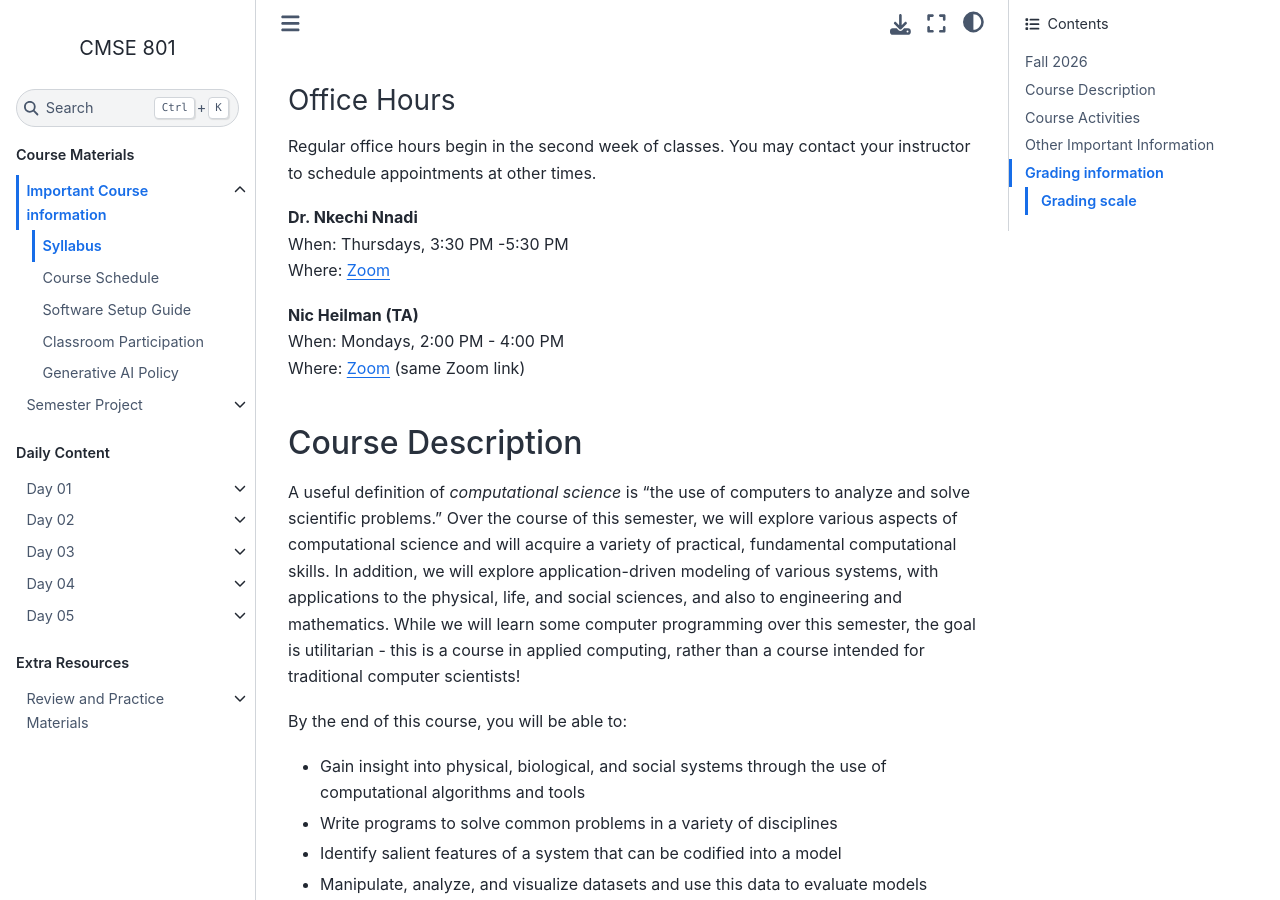
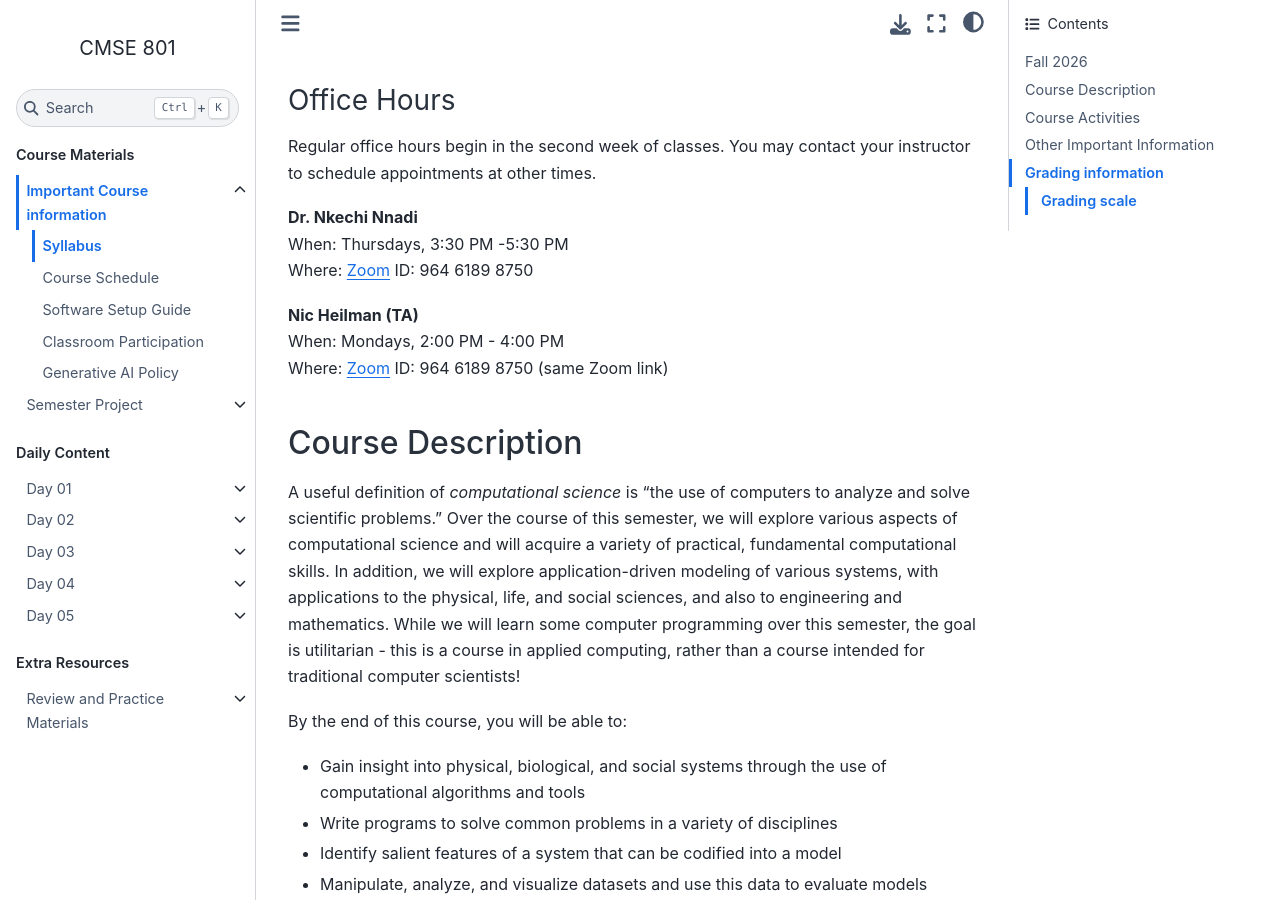
Before and after one commit to msu-cmse-courses/CMSE801-F26, a Jupyter Book: the page built from Course_Documents/Syllabus/syllabus.md, in a window 1280 px wide and 900 px high, scrolled down 1116 px. Built offline with Jupyter Book 1.0.4 settings and Sphinx 7.4.7 and the Sphinx Book theme 1.1.4, drawn with Linux system fonts in a browser that asks for light colours; pages that are not in the unit, such as notebooks, are missing from menus.

Commit message:
Update syllabus.md

```diff
--- a/Course_Documents/Syllabus/syllabus.md
+++ b/Course_Documents/Syllabus/syllabus.md
@@ -42,11 +42,11 @@ Regular office hours begin in the second week of classes. You may contact your i
 
 **Dr. Nkechi Nnadi**\
 When: Thursdays, 3:30 PM -5:30 PM\
-Where: [Zoom](https://msu.zoom.us/j/96461898750)
+Where: [Zoom](https://msu.zoom.us/j/96461898750) ID: 964 6189 8750
 
 **Nic Heilman (TA)**\
 When: Mondays, 2:00 PM - 4:00 PM\
-Where: [Zoom](https://msu.zoom.us/j/96461898750) (same Zoom link)
+Where: [Zoom](https://msu.zoom.us/j/96461898750) ID: 964 6189 8750 (same Zoom link)
 
 <!-- **Mengsen Zhang**\
 Time: Tuesday and Thursday 10:00-11:00am\
```
